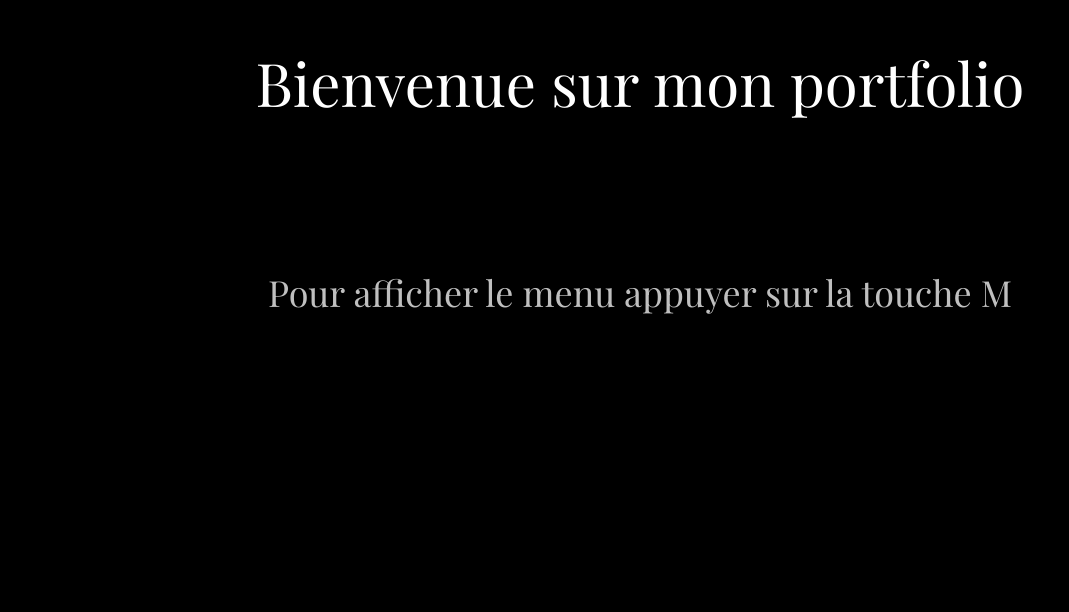
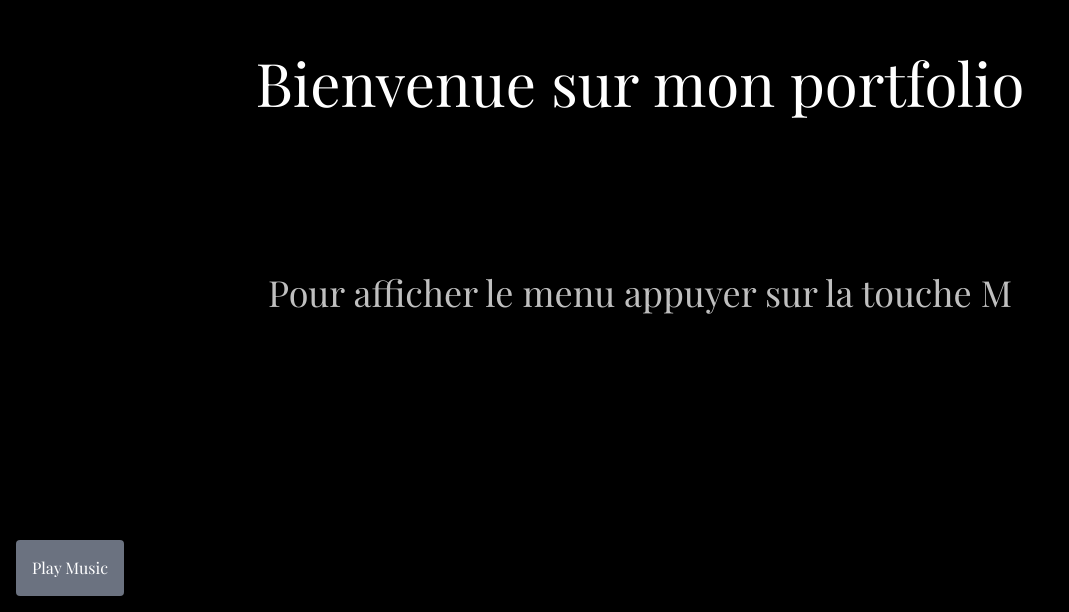
Before and after one commit to VictorLuigi27/victor, a React (Vite) app: page / in a window 1280 px wide. Shown: the part 188-800 px from the top of the page, without its empty margins (0-1069 px from the left). Built offline with nearby package versions, Linux system fonts and the light colour scheme; a web font is replaced by a local one.

Commit message:
Ajout bouton music

```diff
--- a/src/App.tsx
+++ b/src/App.tsx
@@ -1,15 +1,17 @@
+import { useEffect, useState } from 'react';
 import { BrowserRouter as Router, Routes, Route } from 'react-router-dom';
 import Welcome from './components/welcome/Welcome.tsx';
 import Contact from './components/contact/Contact.tsx';
 import Menu from './components/menu/Menu.tsx';
 import Competences from './components/competences/Competences.tsx';
-import { useEffect, useState } from 'react';
 import Parcours from './components/parcours/Parcours.tsx';
 import Profil from './components/profil/Profil.tsx';
 import Projets from './components/projets/Projets.tsx';
 
 function App() {
   const [isMenuOpen, setIsMenuOpen] = useState(false);
+  const [audioPlayed, setAudioPlayed] = useState(false);
+  const [audioPaused, setAudioPaused] = useState(true);
 
   // Fonction pour gérer l'appui sur la touche "M"
   const handleKeyPress = (event: KeyboardEvent) => {
@@ -18,7 +20,16 @@ function App() {
     }
   };
 
-  // Ajouter l'événement keydown au montage du composant
+  const handlePlayPauseMusic = () => {
+    if (audioPaused) {
+      setAudioPlayed(true);
+      setAudioPaused(false);
+    } else {
+      setAudioPlayed(false);
+      setAudioPaused(true);
+    }
+  };
+
   useEffect(() => {
     window.addEventListener('keydown', handleKeyPress);
 
@@ -30,12 +41,21 @@ function App() {
   return (
     <Router>
       <div className="min-h-screen">
-        {/* Ajouter un lecteur audio pour la musique de fond */}
-        <audio autoPlay loop>
-          <source src="/music/ClaudeDebussy.mp3" type="audio/mp3" />
-          Votre navigateur ne prend pas en charge les éléments audio.
-        </audio>
+        {/* Bouton pour démarrer ou mettre en pause la musique, positionné en bas à gauche */}
+        <button
+          onClick={handlePlayPauseMusic}
+          className="fixed bottom-4 left-4 p-4 bg-gray-500 text-white rounded z-50"
+        >
+          {audioPaused ? "Play Music" : "Pause Music"}
+        </button>
 
+        {/* Ajouter un lecteur audio pour la musique de fond, seulement après le clic */}
+        {audioPlayed && (
+          <audio autoPlay loop>
+            <source src="/music/ClaudeDebussy.mp3" type="audio/mp3" />
+            Votre navigateur ne prend pas en charge les éléments audio.
+          </audio>
+        )}
 
         {/* Menu avec effet fade-in */}
         {isMenuOpen && (
```
